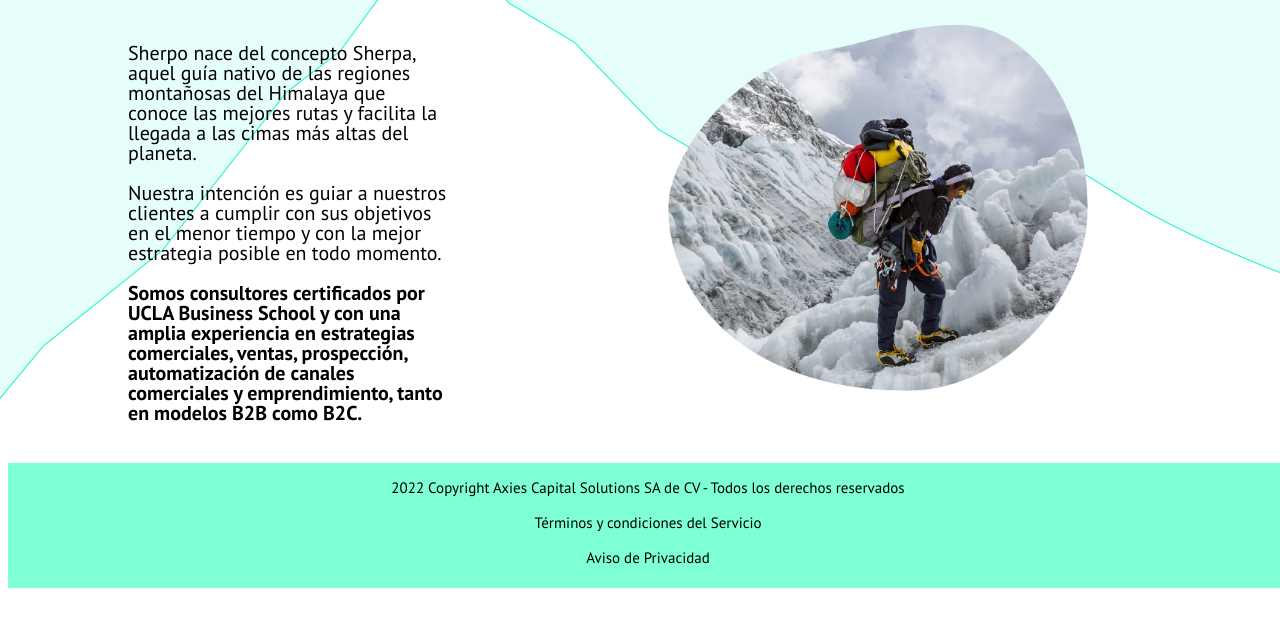
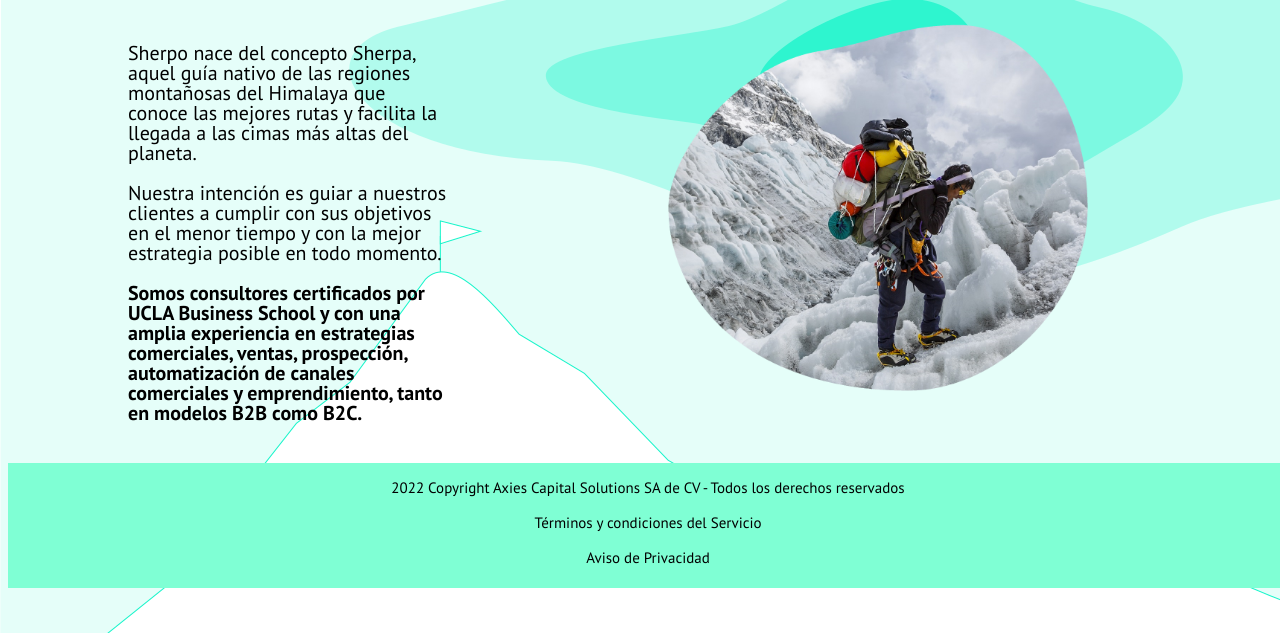
Before and after one commit to rislas20/sherpoIslas, a plain HTML site: page nosotros.html in a window 1280 px wide. Shown: the part 167-800 px from the top of the page. Drawn offline with Linux system fonts and the light colour scheme.

Commit message:
arreglo index

```diff
--- a/css/style.css
+++ b/css/style.css
@@ -7,7 +7,7 @@ html{
 body{
     background-repeat: none;
     background-attachment: fixed;
-    background-image: url(../Img/Copia\ de\ capas\ y\ montaña-03.png);
+    background-image: url(../Img/capas\ y\ montaña-03.png);
 }
 
 h1{
```
